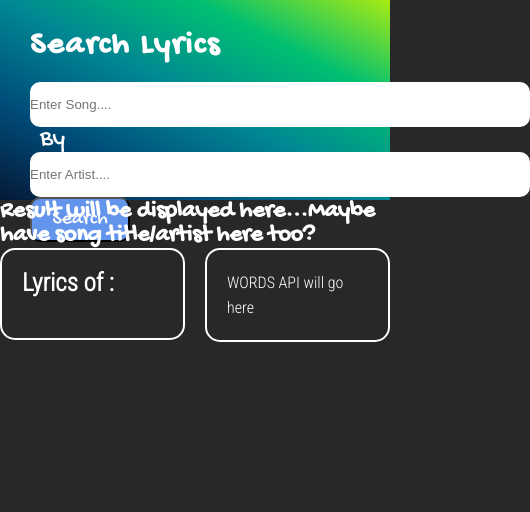
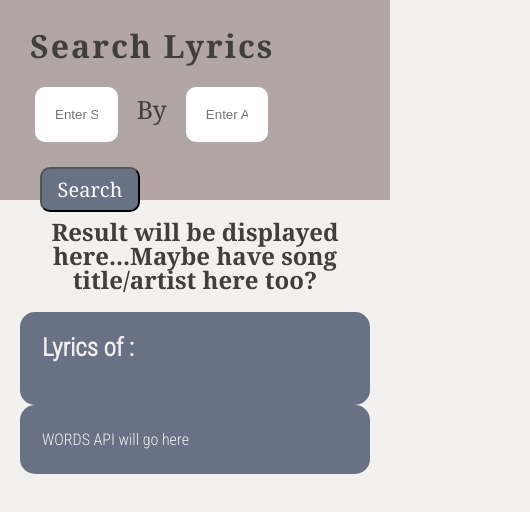
Before and after one commit to gitme-waffles/parody-pumper, a plain HTML site: page index.html in a window 390 px wide. Shown: the whole page, 530 px wide, since content can reach past the window. Drawn offline with nearby package versions, Linux system fonts and the light colour scheme.

Commit message:
responsive design, colour scheme

```diff
--- a/assets/css/style.css
+++ b/assets/css/style.css
@@ -1,3 +1,10 @@
+:root {
+  --mountains: #4F6457;
+  --sky: #75B1A9;
+  --sunglow: #D9B44A;
+  --mist: #ACD0C0;
+}
+
 * {
   padding: 0%;
   margin: 0%;
@@ -5,40 +12,42 @@
 }
 
 body {
-  font-family: "Gochi Hand", cursive;
-  background-color: rgb(40, 40, 40);
-  color: white;
+  font-family: Cambria, Cochin, Georgia, Times, 'Times New Roman', serif;
+  color: #413F3D;
+  background-color: #F2F1EF;
 }
 
 header {
   padding: 30px;
-  background-image: linear-gradient(
-    to right top,
-    #051937,
-    #004d7a,
-    #008793,
-    #00bf72,
-    #a8eb12
-  );
   height: 200px;
   width: 100%;
+  background-color: #B1a6A4;
 }
 
 .container h1 {
   margin-bottom: 20px;
   letter-spacing: 2px;
   text-align: left;
+  display: block;
 }
 
-.inputtext {
+/* .container {
+  display: flex;
+  flex-wrap: wrap;
+} */
+
+.inputText {
   border-radius: 10px;
   border: none;
+  padding: 20px;
+  margin: 5px;
+  width: 25%;
 }
-#songName,
+/* #songName,
 #artistName {
   width: 500px;
   height: 45px;
-}
+} */
 
 span {
   font-size: 25px;
@@ -48,19 +57,23 @@ span {
 button {
   width: 100px;
   height: 45px;
-  background: cornflowerblue;
+  background: #697184;
   color: white;
   border-radius: 10px;
   font-size: 20px;
 }
 
 button:hover {
-  background-color: turquoise;
+  background-color: #45575c;
 }
 
 .boxes-div {
   font-family: "Roboto Condensed", sans-serif;
   display: flex;
+  flex-wrap: wrap;
+  flex-direction: row;
+  justify-content: space-evenly;
+  align-items: stretch;
 }
 
 .lyric-text {
@@ -70,36 +83,47 @@ button:hover {
   margin-top: 20px;
 }
 
-.lyric-text-div {
-  border: 2px white solid;
-  flex: 1;
-  margin-right: 20px;
-  height: 90%;
+.lyric-text span:hover {
+  background-color: #45575c;
 }
 
-.lyric-text span:hover {
-  background-color: cyan;
-}
-
-/* .words-box {
-
-} */
-
-.words-box,
-.lyric-text-div {
-  border: 2px white solid;
-  border-radius: 15px;
-  flex: 1;
-  padding: 20px;
-  line-height: 25px;
-}
 #song,
 #artist {
   font-size: 25px;
   font-weight: bold;
-  font-family: "Roboto Condensed", sans-serif;
+  font-family: Cambria, Cochin, Georgia, Times, 'Times New Roman', serif;
   font-style: italic;
 }
+
 h2 {
   font-size: 25px;
 }
+
+.search-btn-div {
+  padding-top: 10px;
+  margin: 10px;
+}
+
+.results-heading {
+  margin: 20px;
+  text-align: center;
+  /* color: ; */
+}
+
+.card {
+  padding: 10px;
+  flex: 0 1 40%;
+  color: #F2F1EF;
+  background-color: #697184;
+  border: 2px #697184 solid;
+  border-radius: 15px;
+  padding: 20px;
+  line-height: 25px;
+}
+
+@media screen and (max-width: 700px) {
+  .card {
+    flex-direction: column;
+    min-width: 350px;
+  }
+}
--- a/index.html
+++ b/index.html
@@ -1,5 +1,6 @@
 <!DOCTYPE html>
 <html lang="en">
+
 <head>
     <meta charset="UTF-8" />
     <meta http-equiv="X-UA-Compatible" content="IE=edge" />
@@ -20,25 +21,34 @@
         <div class="container">
             <h1>Search Lyrics</h1>
             <form action="" id="form" autocomplete="off">
-                    <input type="text" class="inputtext" id="songName" placeholder="Enter Song...." />
+                <input type="text" class="inputText" id="songName" placeholder="Enter Song...." />
                 <span>By</span>
-                    <input type="text" class="inputtext" id="artistName" placeholder="Enter Artist...." />
+                <input type="text" class="inputText" id="artistName" placeholder="Enter Artist...." />
+                <div class="search-btn-div">
                     <button id="search">Search</button>
+                </div>
             </form>
         </div>
     </header>
     <section class="result-container">
         <h1 class="results-heading">Result will be displayed here...Maybe have song title/artist here too?</h1>
         <div class="boxes-div">
-                <div class="lyric-text-div">
+            <div class="lyric-text-div card">
                 <h2>Lyrics of :<span id="song"></span><span id="artist"></span></h2>
                 <p class="lyric-text"></p>
             </div>
-                <div class="words-box">WORDS API will go here</div>
+            <div class="words-box card">
+                WORDS API will go here
+            </div>
+        </div>
         </div>
     </section>
+    <!-- <section class="save">
+        <button class="copyBtn">Copy Lyrics</button>
+    </section> -->
     <script src="https://code.jquery.com/jquery-3.5.1.min.js"></script>
 
     <script src=".\assets\js\script.js"></script>
 </body>
+
 </html>
```
Also changed, not shown: assets/css/box-background.jpeg (added), assets/css/dot-background.png (added), assets/css/line-backgroun.jpeg (added), 2 other files. Lines whose indentation alone changed are shown as unchanged.
